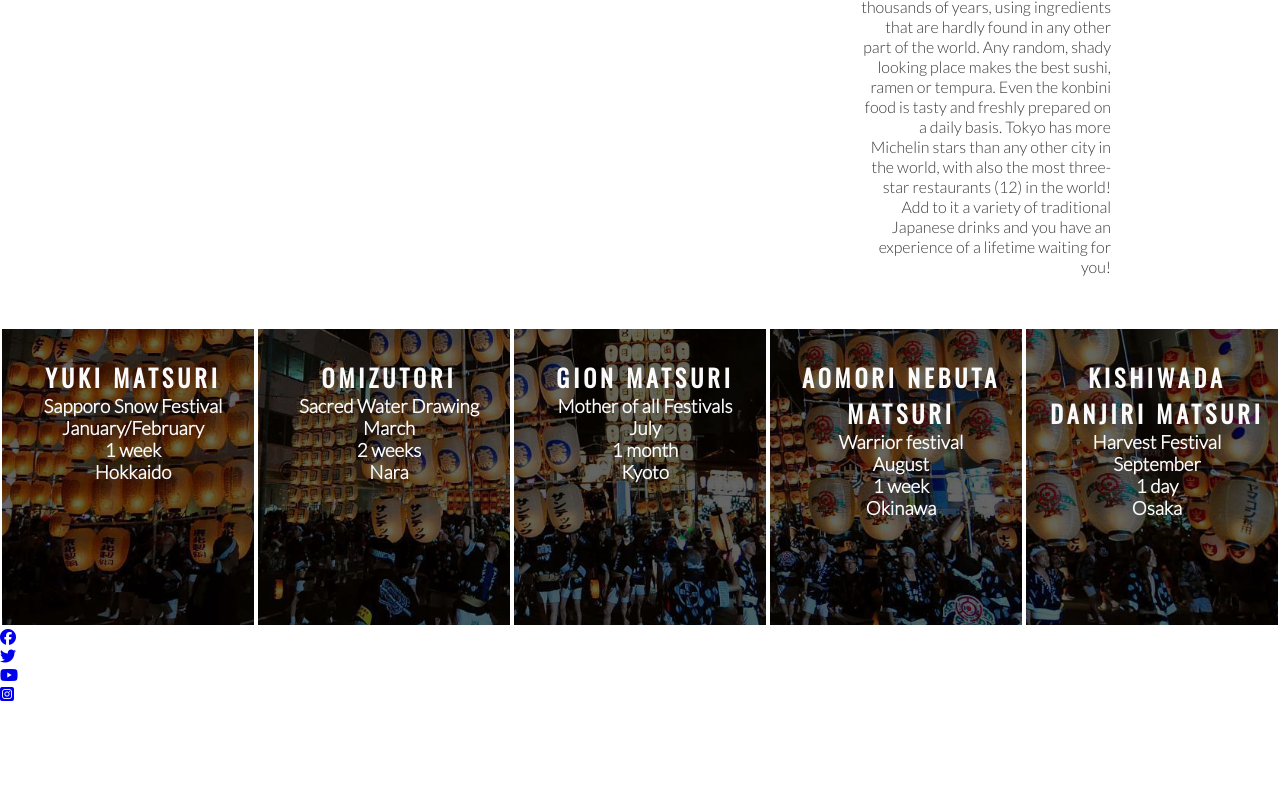
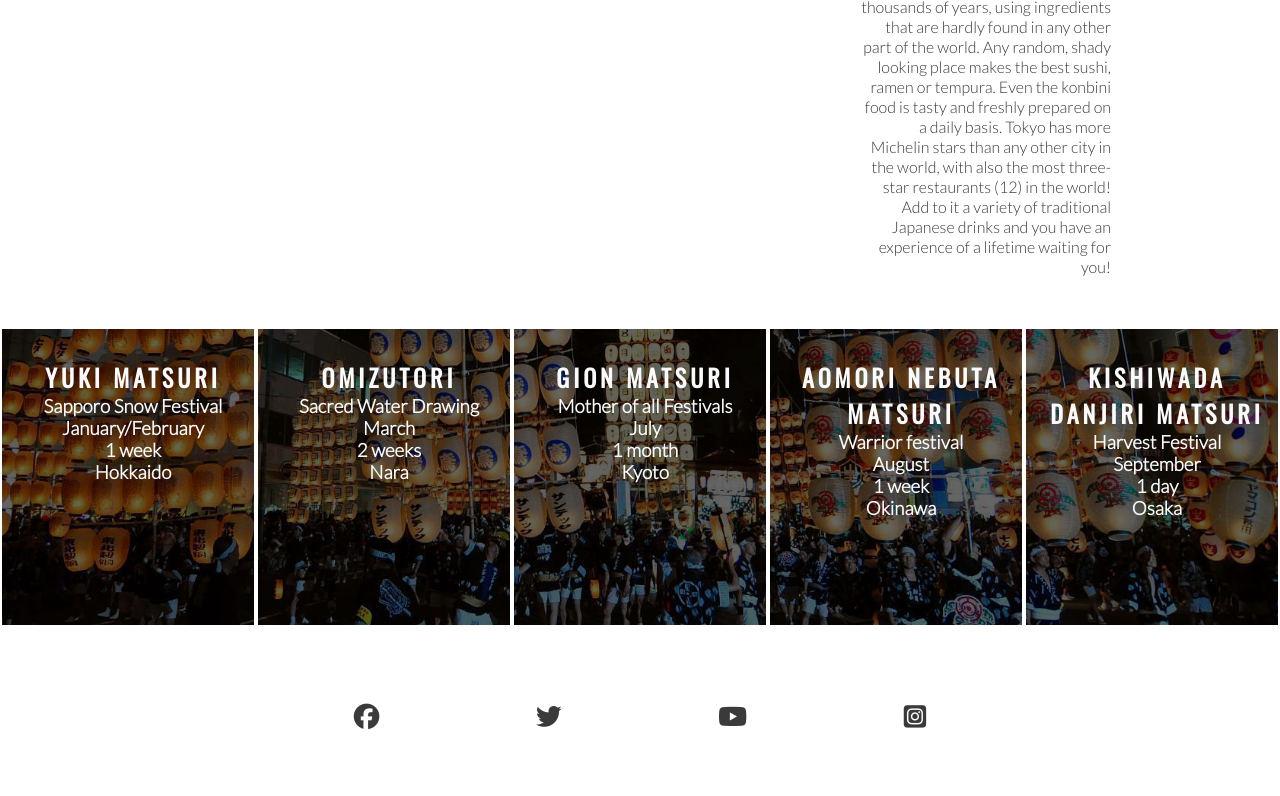
Before and after one commit to greglabo78/Project-Milestone-1-html-css, a plain HTML site: page index.html in a window 1280 px wide. Shown: the part 2104-2900 px from the top of the page. Before the commit the page ends 2807 px from the top, so only its background shows below. Drawn offline with nearby package versions, Linux system fonts and the light colour scheme.

Commit message:
Add style to footer social icons

```diff
--- a/assets/css/style.css
+++ b/assets/css/style.css
@@ -120,7 +120,7 @@ h1, h2 {
 /* travel ethos */
 
 #travel-ethos {
-    height: 1000px;
+    height: 900px;
 
 }
 
@@ -229,3 +229,25 @@ hr {
 #festivals h2 {
     color: #fafafa;
 }
+
+/* footer */
+
+footer {
+    height: 150px;
+}
+
+.social-networks {
+    text-align: center;
+}
+
+.social-networks > li {
+    display: inline;
+}
+
+.social-networks i {
+    font-size: 160%;
+    margin: 1%;
+    padding: 5%;
+    color: #3a3a3a;
+
+}
--- a/index.html
+++ b/index.html
@@ -135,7 +135,7 @@
         </div>
     </section>
     <footer>
-        <ul>
+        <ul class="social-networks">
             <li>
                 <a href="https://facebook.com" target="_blank" rel="noopener" aria-label="Visit our Facebook page (opens in a new tab)"><i class="fab fa-facebook"></i></a>
             </li>
```
